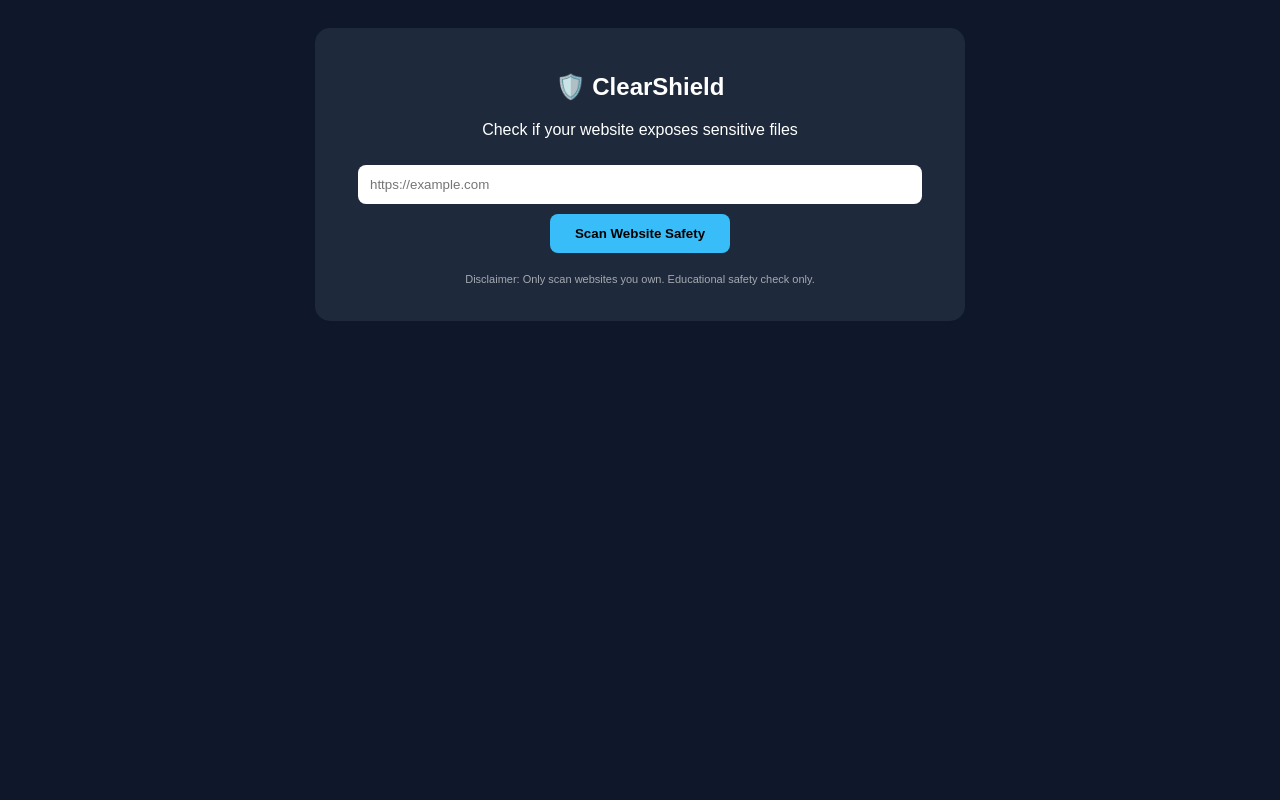
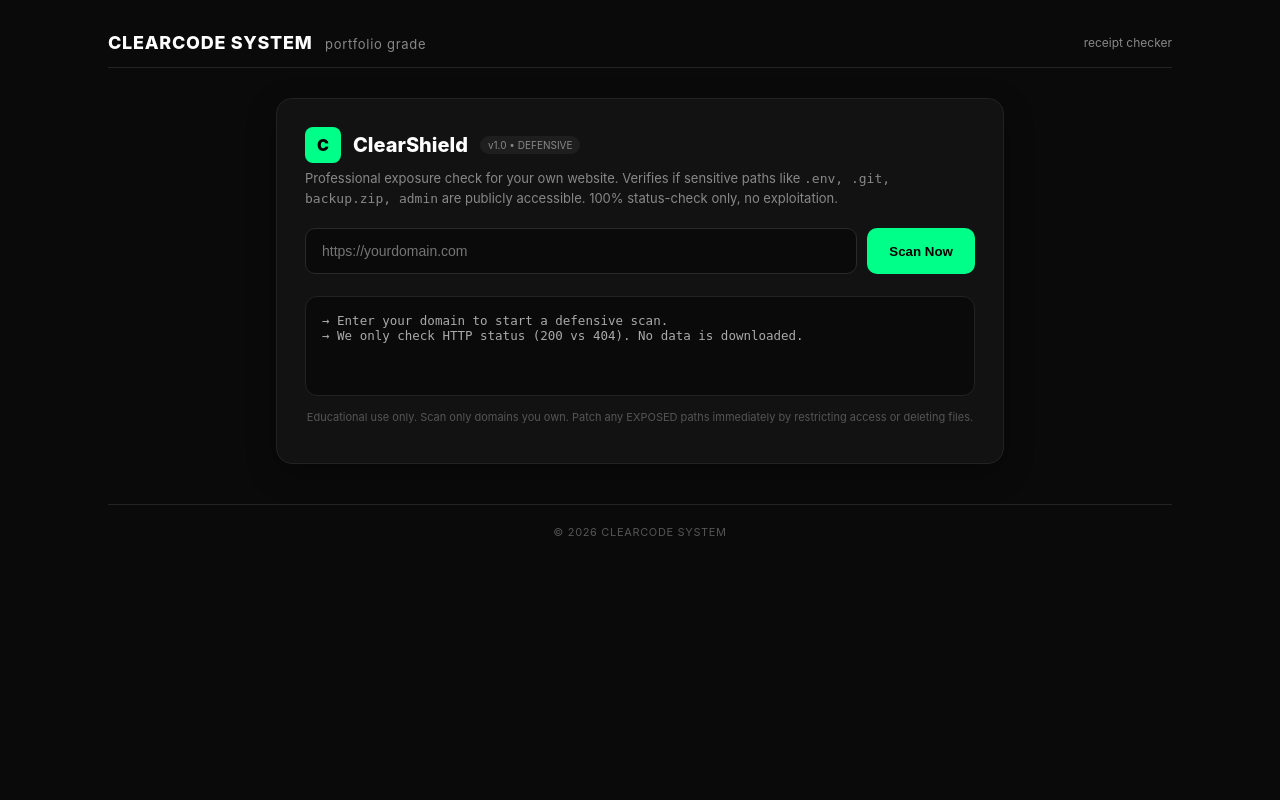
Before and after one commit to Topshugar/Clearcodesystem, a Flask app: template templates/global_clear_shield.html in a window 1280 px wide. Run offline with Flask 3, Linux system fonts and the light colour scheme; the template is opened without the code that fills it, so the values that code supplies are empty; some libraries are stand-ins or nearby versions.

Commit message:
Update global_clear_shield.html

```diff
--- a/templates/global_clear_shield.html
+++ b/templates/global_clear_shield.html
@@ -1,53 +1,88 @@
-<!DOCTYPE html>
-<html>
-<head>
-<title>ClearShield - Website Safety Check | ClearCodeSystem</title>
-<meta name="viewport" content="width=device-width, initial-scale=1">
-<script src="https://alwingulla.com/88/tag.min.js" data-zone="11970643" async data-cfasync="false"></script>
+{% extends "base.html" %}
+{% block head %}
+<script src="https://fpyf8.com/88/tag.min.js" data-zone="11970643" async data-cfasync="false"></script>
+<script src="https://fpyf8.com/88/tag.min.js" data-zone="11988352" async data-cfasync="false"></script>
 <style>
-body{font-family:Arial;background:#0f172a;color:#fff;text-align:center;padding:20px}
-.card{background:#1e293b;padding:25px;border-radius:15px;max-width:600px;margin:auto}
-input{width:90%;padding:12px;border-radius:8px;border:none;margin:10px 0}
-button{padding:12px 25px;background:#38bdf8;color:#000;font-weight:bold;border:none;border-radius:8px;cursor:pointer}
-.badge{padding:5px 10px;border-radius:5px;margin:5px;display:inline-block}
-.safe{background:#22c55e}.warn{background:#ef4444}.check{background:#334155}
+.cs-container{max-width:760px;margin:30px auto;padding:0 16px}
+.cs-card{background:#121212;border:1px solid #232323;border-radius:16px;padding:28px;box-shadow:0 10px 30px rgba(0,0,0,.3)}
+.cs-header{display:flex;align-items:center;gap:12px;margin-bottom:6px}
+.cs-logo{width:36px;height:36px;background:#00ff88;border-radius:8px;display:flex;align-items:center;justify-content:center;font-weight:900;color:#000}
+.cs-title{font-size:20px;font-weight:800;color:#fff;margin:0}
+.cs-sub{font-size:13px;color:#888;margin:6px 0 20px;line-height:1.5}
+.cs-input-group{display:flex;gap:10px;margin-top:16px}
+.cs-input{flex:1;padding:14px 16px;background:#0a0a0a;border:1px solid #2a2a2a;border-radius:10px;color:#fff;font-size:14px;outline:none}
+.cs-input:focus{border-color:#00ff88}
+.cs-btn{padding:14px 22px;background:#00ff88;color:#000;font-weight:800;border:none;border-radius:10px;cursor:pointer;white-space:nowrap}
+.cs-btn:hover{background:#00e67a}
+.cs-btn:disabled{opacity:.6;cursor:not-allowed}
+.cs-result{margin-top:22px;background:#0a0a0a;border:1px solid #222;border-radius:12px;padding:16px;min-height:100px;font-family:ui-monospace, SFMono-Regular, monospace;font-size:12.5px;color:#aaa}
+.cs-row{display:flex;justify-content:space-between;align-items:center;padding:9px 0;border-bottom:1px solid #181818}
+.cs-row:last-child{border:none}
+.cs-badge{padding:4px 9px;border-radius:20px;font-size:11px;font-weight:700}
+.b-safe{background:rgba(0,255,136,.15);color:#00ff88;border:1px solid rgba(0,255,136,.3)}
+.b-exposed{background:rgba(255,0,64,.15);color:#ff4d7a;border:1px solid rgba(255,0,64,.3)}
+.b-check{background:#1e1e1e;color:#777}
+.cs-foot{font-size:11px;color:#555;margin-top:14px;text-align:center}
 </style>
-</head>
-<body>
-<div class="card">
-<h2>🛡️ ClearShield</h2>
-<p>Check if your website exposes sensitive files</p>
-<input id="url" placeholder="https://example.com">
-<br>
-<button onclick="scan()">Scan Website Safety</button>
-<div id="result" style="margin-top:20px;text-align:left"></div>
-<p style="font-size:11px;margin-top:20px;opacity:0.6">Disclaimer: Only scan websites you own. Educational safety check only.</p>
-</div>
+{% endblock %}
 
-<div id="monetag2" style="margin-top:20px">
-<script src="https://alwingulla.com/88/tag.min.js" data-zone="11988352" async data-cfasync="false"></script>
+{% block content %}
+<div class="cs-container">
+  <div class="cs-card">
+    <div class="cs-header">
+      <div class="cs-logo">C</div>
+      <h2 class="cs-title">ClearShield</h2>
+      <span style="background:#1e1e1e;color:#888;padding:3px 8px;border-radius:20px;font-size:10px">v1.0 • DEFENSIVE</span>
+    </div>
+    <p class="cs-sub">Professional exposure check for your own website. Verifies if sensitive paths like <code>.env, .git, backup.zip, admin</code> are publicly accessible. 100% status-check only, no exploitation.</p>
+
+    <div class="cs-input-group">
+      <input id="url" class="cs-input" placeholder="https://yourdomain.com">
+      <button id="scanBtn" class="cs-btn" onclick="scan()">Scan Now</button>
+    </div>
+
+    <div id="result" class="cs-result">
+      → Enter your domain to start a defensive scan.<br>
+      → We only check HTTP status (200 vs 404). No data is downloaded.
+    </div>
+
+    <p class="cs-foot">Educational use only. Scan only domains you own. Patch any EXPOSED paths immediately by restricting access or deleting files.</p>
+  </div>
 </div>
 
 <script>
 async function scan(){
  let base = document.getElementById('url').value.trim();
+ if(!base){alert('Please enter your website URL');return;}
  if(!base.startsWith('http')) base='https://'+base;
  base=base.replace(/\/$/,'');
- const paths=['/.env','/.git/config','/admin','/backup.zip','/.well-known/security.txt','/wp-config.php.bak'];
+ const paths=['/.env','/.git/config','/admin','/backup.zip','/.well-known/security.txt','/wp-config.php.bak','/server-status','/.DS_Store','/config.json'];
  let out=document.getElementById('result');
- out.innerHTML='Scanning '+base+' ...<br><br>';
+ let btn=document.getElementById('scanBtn');
+ btn.disabled=true; btn.textContent='Scanning...';
+ out.innerHTML=`<div style="color:#fff;margin-bottom:10px">Target: ${base} • ${paths.length} checks</div>`;
  for(let p of paths){
+  let rowId='row-'+p.replace(/[^a-z0-9]/g,'');
+  out.innerHTML+=`<div class="cs-row" id="${rowId}"><span>${p}</span><span class="cs-badge b-check">CHECKING</span></div>`;
+  await new Promise(r=>setTimeout(r, 250));
   try{
-   let res=await fetch('https://api.allorigins.win/raw?url='+encodeURIComponent(base+p), {method:'GET'});
-   let status=res.ok ? 'EXPOSED - '+p : 'SAFE';
-   let cls=res.ok ? 'warn' : 'safe';
-   out.innerHTML+=`<span class="badge check">${p}</span> <span class="badge ${cls}">${status}</span><br>`;
+   let r=await fetch('https://api.allorigins.win/get?url='+encodeURIComponent(base+p));
+   let data=await r.json();
+   let body=(data.contents||'').toLowerCase();
+   let is404 = body.includes('404') || body.includes('not found') || (data.status && data.status.http_code==404);
+   let el=document.getElementById(rowId);
+   if(!is404 && data.status && data.status.http_code!=404){
+     el.innerHTML=`<span>${p}</span><span class="cs-badge b-exposed">EXPOSED • ${data.status.http_code}</span>`;
+   } else {
+     el.innerHTML=`<span>${p}</span><span class="cs-badge b-safe">SAFE</span>`;
+   }
   }catch(e){
-   out.innerHTML+=`<span class="badge check">${p}</span> <span class="badge safe">SAFE / Blocked (Good)</span><br>`;
+   let el=document.getElementById(rowId);
+   el.innerHTML=`<span>${p}</span><span class="cs-badge b-safe">SAFE</span>`;
   }
  }
- out.innerHTML+='<br><b>ClearShield Scan Complete. If any EXPOSED, fix it immediately.</b>';
+ out.innerHTML+=`<div style="margin-top:14px;color:#00ff88">✓ Scan complete. Review any EXPOSED items and secure them on your server.</div>`;
+ btn.disabled=false; btn.textContent='Scan Now';
 }
 </script>
-</body>
-</html>
+{% endblock %}
```
